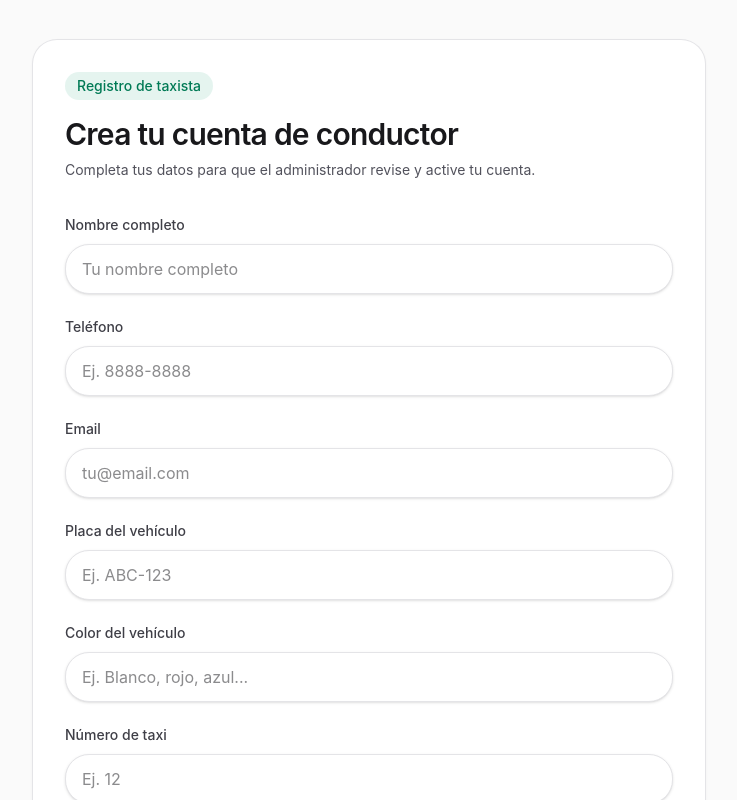
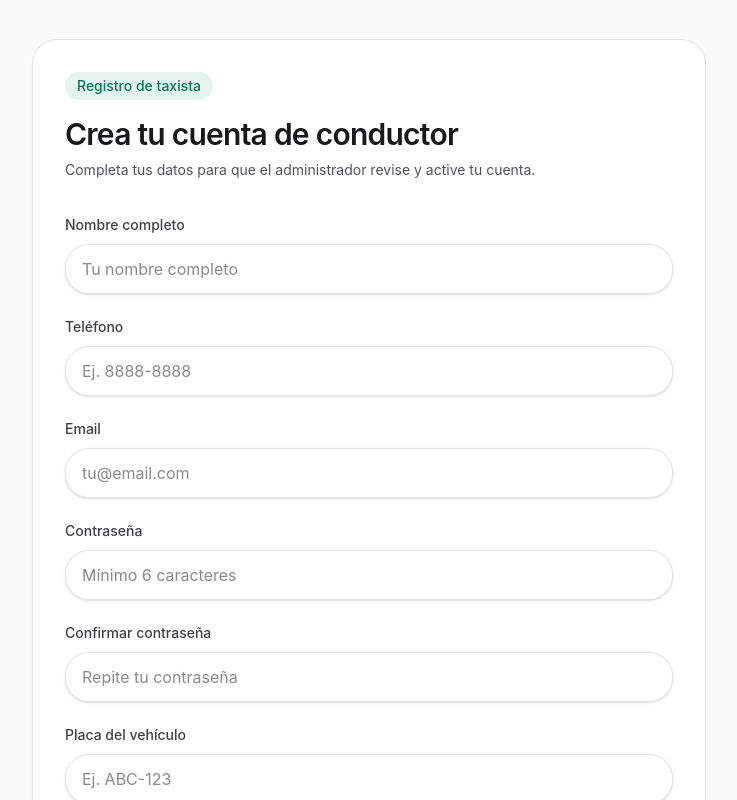
Before and after one commit to deyvingarcias/servitaxi-tortuguero, a React (Vite) app: page /registro-taxista in a window 1280 px wide. Shown: the top 800 px of the page, without its empty margins (271-1008 px from the left). Built offline with nearby package versions, Linux system fonts and the light colour scheme; no server answers.

Commit message:
Finalizacion

```diff
--- a/src/App.jsx
+++ b/src/App.jsx
@@ -178,10 +178,13 @@ function App() {
             <p>Tortuguero, Nicaragua</p>
           </div>
           <div className="flex items-center gap-4">
-            <Link to="/admin/reservas" className="text-xs text-zinc-300">
-              Admin
-            </Link>
-          </div>
+  <Link to="/taxista/login" className="text-xs text-zinc-300">
+    Taxistas
+  </Link>
+  <Link to="/admin/reservas" className="text-xs text-zinc-300">
+    Admin
+  </Link>
+</div>
         </div>
       </footer>
     </div>
--- a/src/pages/RegistroTaxista.jsx
+++ b/src/pages/RegistroTaxista.jsx
@@ -8,6 +8,8 @@ export default function RegistroTaxista() {
     nombre: "",
     telefono: "",
     email: "",
+    password: "",
+    confirm_password: "",
     placa: "",
     color: "",
     numero_taxi: "",
@@ -23,13 +25,28 @@ export default function RegistroTaxista() {
 
     if (!form.nombre.trim()) next.nombre = "El nombre completo es obligatorio.";
     if (!form.telefono.trim()) next.telefono = "El teléfono es obligatorio.";
-    if (!form.email.trim()) next.email = "El email es obligatorio.";
-    else if (!/^[^\s@]+@[^\s@]+\.[^\s@]+$/.test(form.email.trim())) {
+
+    const email = form.email.trim();
+    if (!email) next.email = "El email es obligatorio.";
+    else if (!/^[^\s@]+@[^\s@]+\.[^\s@]+$/.test(email)) {
       next.email = "Introduce un email válido.";
     }
+
+    if (!form.password) next.password = "La contraseña es obligatoria.";
+    else if (form.password.length < 6) {
+      next.password = "La contraseña debe tener al menos 6 caracteres.";
+    }
+
+    if (!form.confirm_password) {
+      next.confirm_password = "Confirma la contraseña.";
+    } else if (form.confirm_password !== form.password) {
+      next.confirm_password = "Las contraseñas no coinciden.";
+    }
+
     if (!form.placa.trim()) next.placa = "La placa del vehículo es obligatoria.";
-    if (!form.numero_taxi.trim())
+    if (!form.numero_taxi.trim()) {
       next.numero_taxi = "El número de taxi es obligatorio.";
+    }
 
     return next;
   }, [form]);
@@ -49,6 +66,8 @@ export default function RegistroTaxista() {
       nombre: true,
       telefono: true,
       email: true,
+      password: true,
+      confirm_password: true,
       placa: true,
       color: true,
       numero_taxi: true,
@@ -65,15 +84,31 @@ export default function RegistroTaxista() {
     setSuccess("");
 
     try {
+      const normalizedEmail = form.email.trim().toLowerCase();
+
+      const { data: signUpData, error: signUpError } =
+        await supabase.auth.signUp({
+          email: normalizedEmail,
+          password: form.password,
+        });
+
+      if (signUpError) {
+        throw signUpError;
+      }
+
+      if (!signUpData?.user) {
+        throw new Error("No se pudo crear la cuenta de autenticación.");
+      }
+
       const { error: insertError } = await supabase.from("taxistas").insert([
         {
           nombre: form.nombre.trim(),
           telefono: form.telefono.trim(),
-          email: form.email.trim().toLowerCase(),
+          email: normalizedEmail,
           placa: form.placa.trim(),
           color: form.color.trim(),
           numero_taxi: form.numero_taxi.trim(),
-          activo: true,
+          activo: false,
         },
       ]);
 
@@ -81,11 +116,13 @@ export default function RegistroTaxista() {
         throw insertError;
       }
 
-      setSuccess("Registro enviado, el administrador activará tu cuenta");
+      setSuccess("Cuenta creada correctamente. Lenin activará tu acceso pronto.");
       setForm({
         nombre: "",
         telefono: "",
         email: "",
+        password: "",
+        confirm_password: "",
         placa: "",
         color: "",
         numero_taxi: "",
@@ -182,6 +219,40 @@ export default function RegistroTaxista() {
             </div>
 
             <div>
+              <label className={labelClass}>Contraseña</label>
+              <input
+                value={form.password}
+                onChange={(e) => handleChange("password", e.target.value)}
+                onBlur={() => handleBlur("password")}
+                className={inputClass}
+                placeholder="Mínimo 6 caracteres"
+                type="password"
+              />
+              {touched.password && errors.password ? (
+                <p className="mt-2 text-sm text-red-600">{errors.password}</p>
+              ) : null}
+            </div>
+
+            <div>
+              <label className={labelClass}>Confirmar contraseña</label>
+              <input
+                value={form.confirm_password}
+                onChange={(e) =>
+                  handleChange("confirm_password", e.target.value)
+                }
+                onBlur={() => handleBlur("confirm_password")}
+                className={inputClass}
+                placeholder="Repite tu contraseña"
+                type="password"
+              />
+              {touched.confirm_password && errors.confirm_password ? (
+                <p className="mt-2 text-sm text-red-600">
+                  {errors.confirm_password}
+                </p>
+              ) : null}
+            </div>
+
+            <div>
               <label className={labelClass}>Placa del vehículo</label>
               <input
                 value={form.placa}
```
